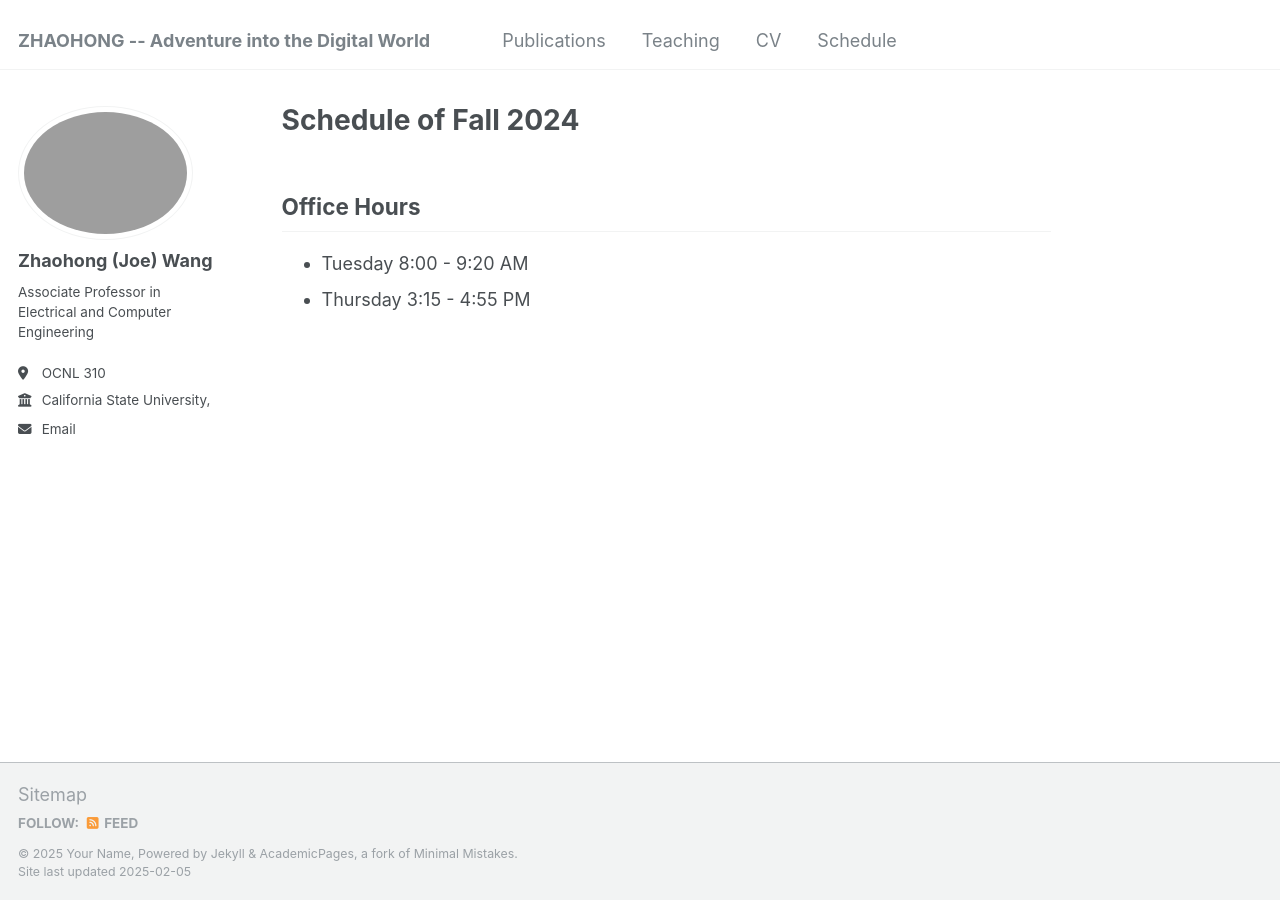
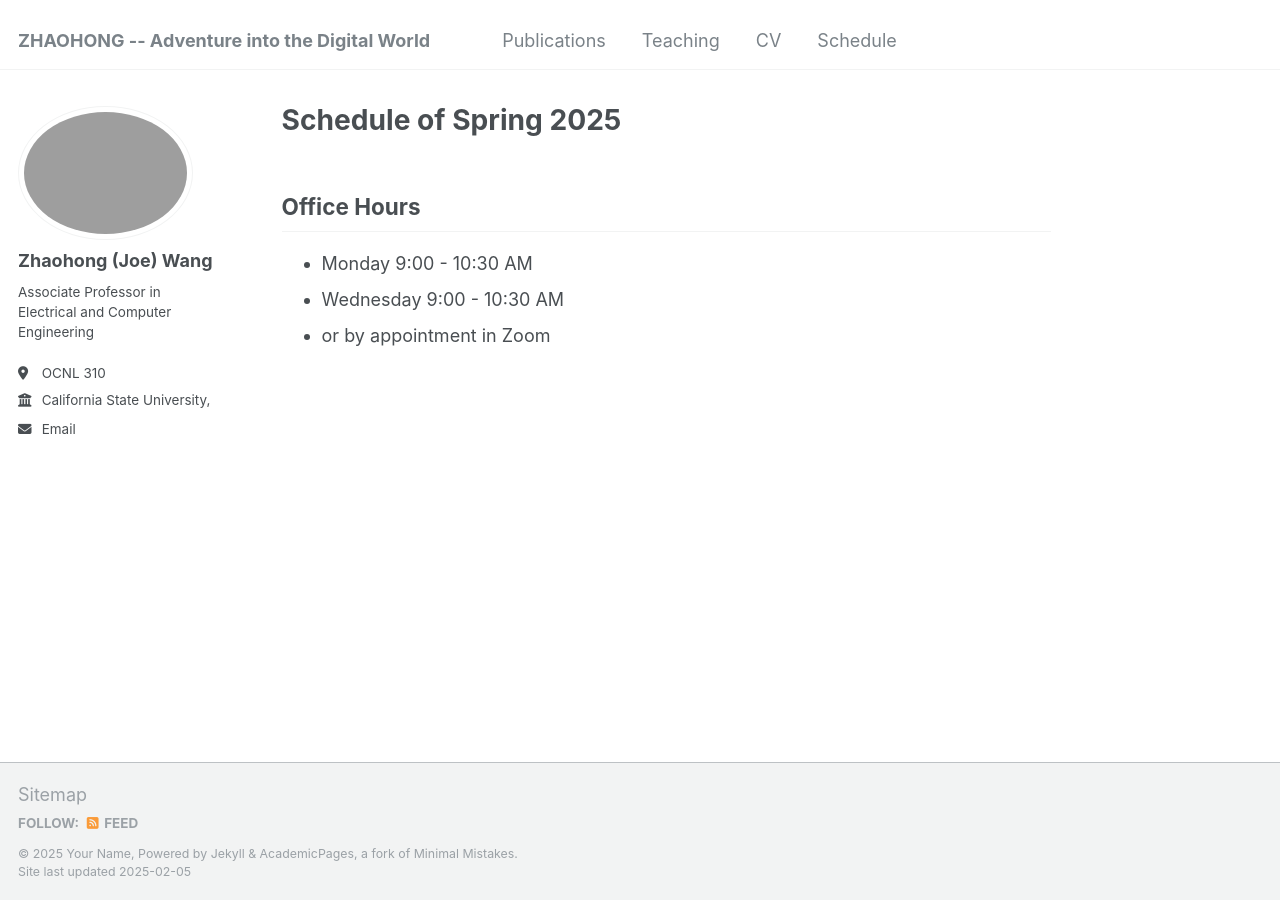
Before and after one commit to ciphermpcJoe/ciphermpcjoe.github.io, a Jekyll site: the page built from _pages/markdown.md, in a window 1280 px wide. Built offline with Jekyll 4.4.1, drawn with Linux system fonts in a browser that asks for light colours.

Commit message:
Update schedule

```diff
--- a/_pages/markdown.md
+++ b/_pages/markdown.md
@@ -1,6 +1,6 @@
 ---
 permalink: /markdown/
-title: "Schedule of Fall 2024"
+title: "Schedule of Spring 2025"
 author_profile: true
 redirect_from:
   - /md/
@@ -8,5 +8,6 @@ redirect_from:
 ---
 
 ## Office Hours
- * Tuesday 8:00 - 9:20 AM
- * Thursday 3:15 - 4:55 PM
+ * Monday 9:00 - 10:30 AM
+ * Wednesday 9:00 - 10:30 AM
+ * or by appointment in Zoom
```
